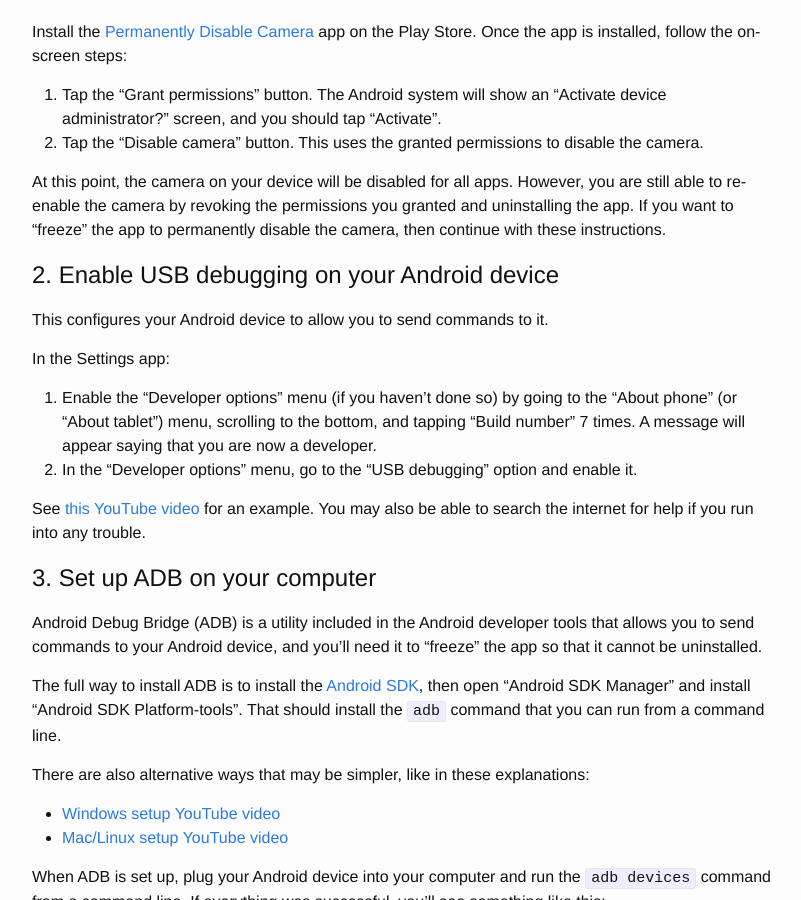
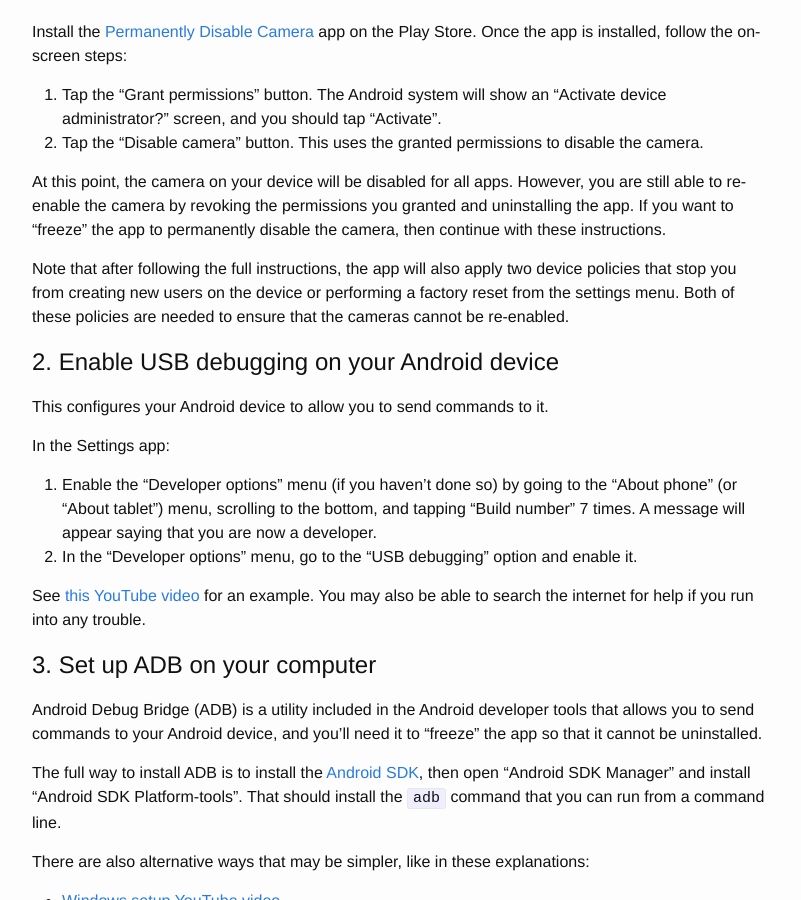
Before and after one commit to disablecamera/disablecamera.github.io, a Jekyll site: the page built from index.md, in a window 1280 px wide and 900 px high, scrolled down 512 px. Shown: the whole window, without its empty margins (238-1039 px from the left). Built offline with Jekyll 4.4.1, drawn with Linux system fonts in a browser that asks for light colours.

Commit message:
Add privacy policy and further explain user policies in the instructions

```diff
--- a/index.md
+++ b/index.md
@@ -38,6 +38,11 @@ At this point, the camera on your device will be disabled for all apps. However,
 you are still able to re-enable the camera by revoking the permissions you
 granted and uninstalling the app. If you want to "freeze" the app to permanently
 disable the camera, then continue with these instructions.
+
+Note that after following the full instructions, the app will also apply two
+device policies that stop you from creating new users on the device or
+performing a factory reset from the settings menu. Both of these policies are
+needed to ensure that the cameras cannot be re-enabled.
 
 # 2. Enable USB debugging on your Android device
 
```
Also changed, not shown: faq.md (+4 -0 lines), privacy.md (added, +48 -0 lines).
